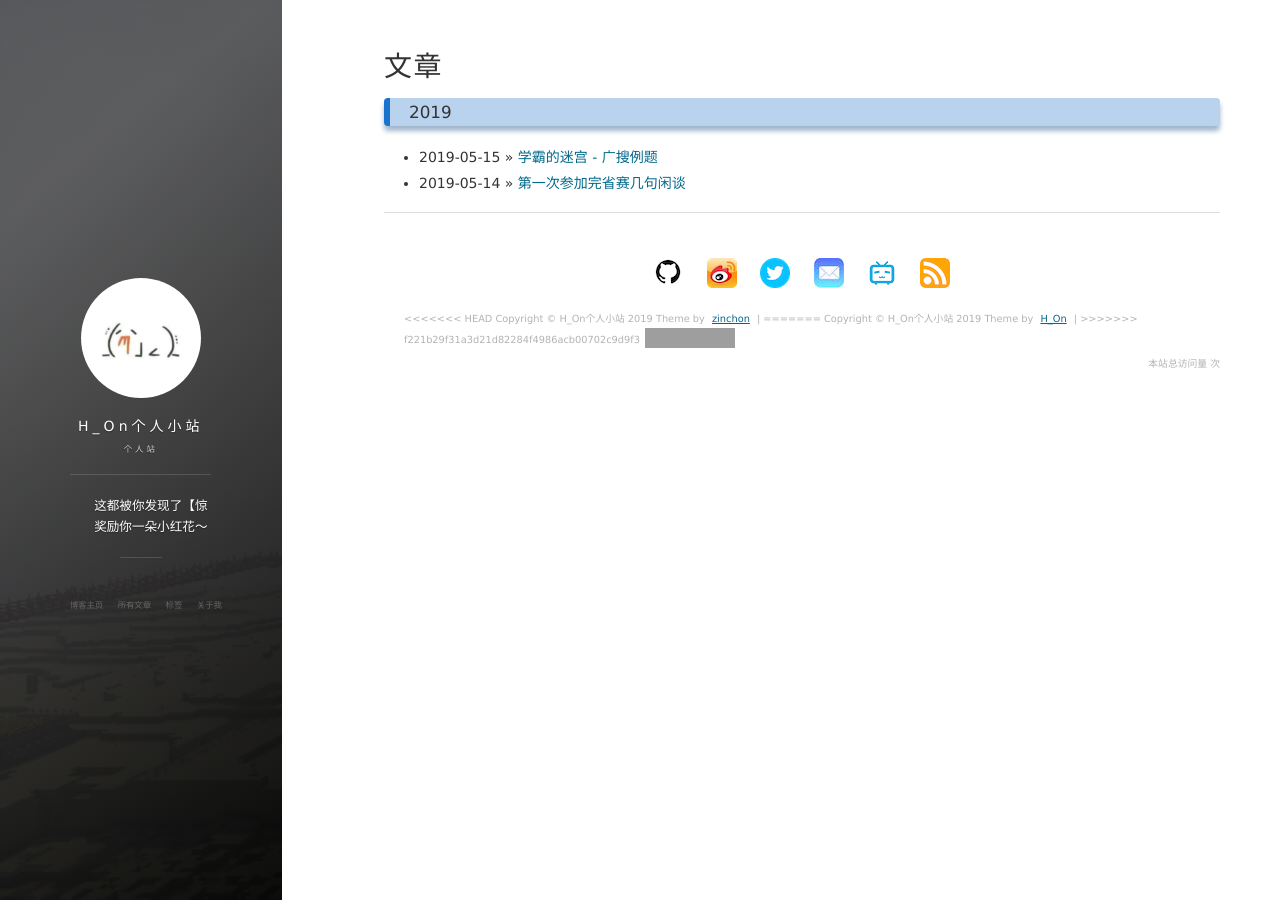
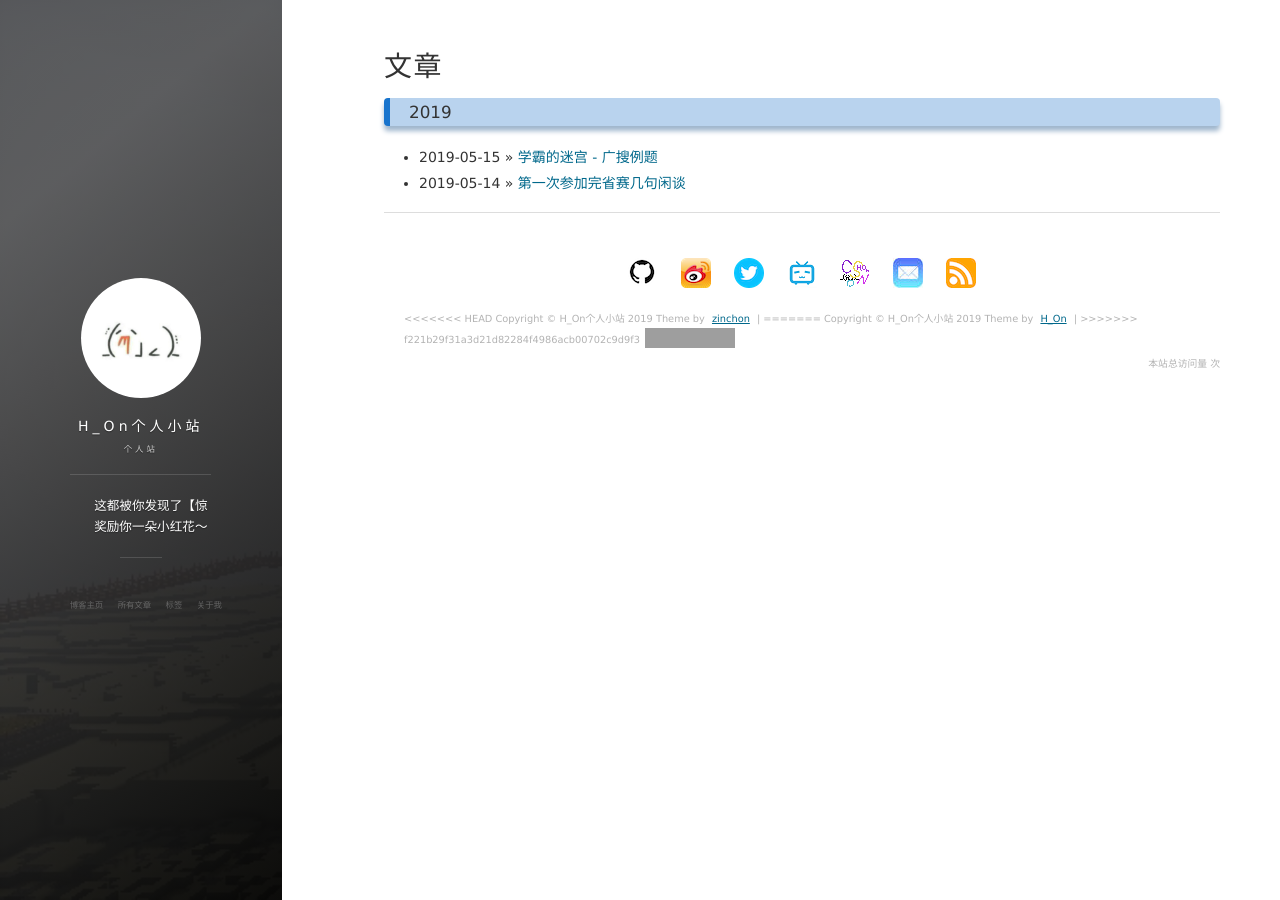
Before and after one commit to Hybrogen/Hybrogen.github.io, a Jekyll site: the page built from archive.html, in a window 1280 px wide. Built offline with Jekyll 4.4.1, drawn with Linux system fonts in a browser that asks for light colours; nearby versions of some CDN libraries; comment, search, counter and statistics services are not loaded; grey boxes are pictures that could not be loaded.

Commit message:
addcsdnlink

```diff
--- a/_includes/footer.html
+++ b/_includes/footer.html
@@ -63,20 +63,31 @@
           {% endif %}
 
 
+          {% if site.social.blbl %}
+          <!-- Bilibili -->
+          <li class="navigation__item_social">
+            <a href="https://space.bilibili.com/{{site.social.blbl}}" title="Contact me">
+              <div class="footer-social-icon" style="background:url(/images/blbl.png);"></div>
+            </a>
+          </li>
+          {% endif %}
+
+
+          {% if site.social.csdn %}
+          <!-- CSDN blog -->
+          <li class="navigation__item_social">
+            <a href="https://blog.csdn.net/{{site.social.csdn}}" title="Contact me">
+              <div class="footer-social-icon" style="background:url(/images/csdn.png);"></div>
+            </a>
+          </li>
+          {% endif %}
+
+
           {% if site.social.mail %}
           <!-- Email -->
           <li class="navigation__item_social">
             <a href="mailto:{{site.social.mail}}" title="Contact me">
               <div class="footer-social-icon" style="background:url(/images/email.png);"></div>
-            </a>
-          </li>
-          {% endif %}
-
-          {% if site.social.blbl %}
-          <!-- Bilibili -->
-          <li class="navigation__item_social">
-            <a href="https://space.bilibili.com/{{site.social.blbl}}" title="Contact me">
-              <div class="footer-social-icon" style="background:url(/images/blbl.png);"></div>
             </a>
           </li>
           {% endif %}
```
